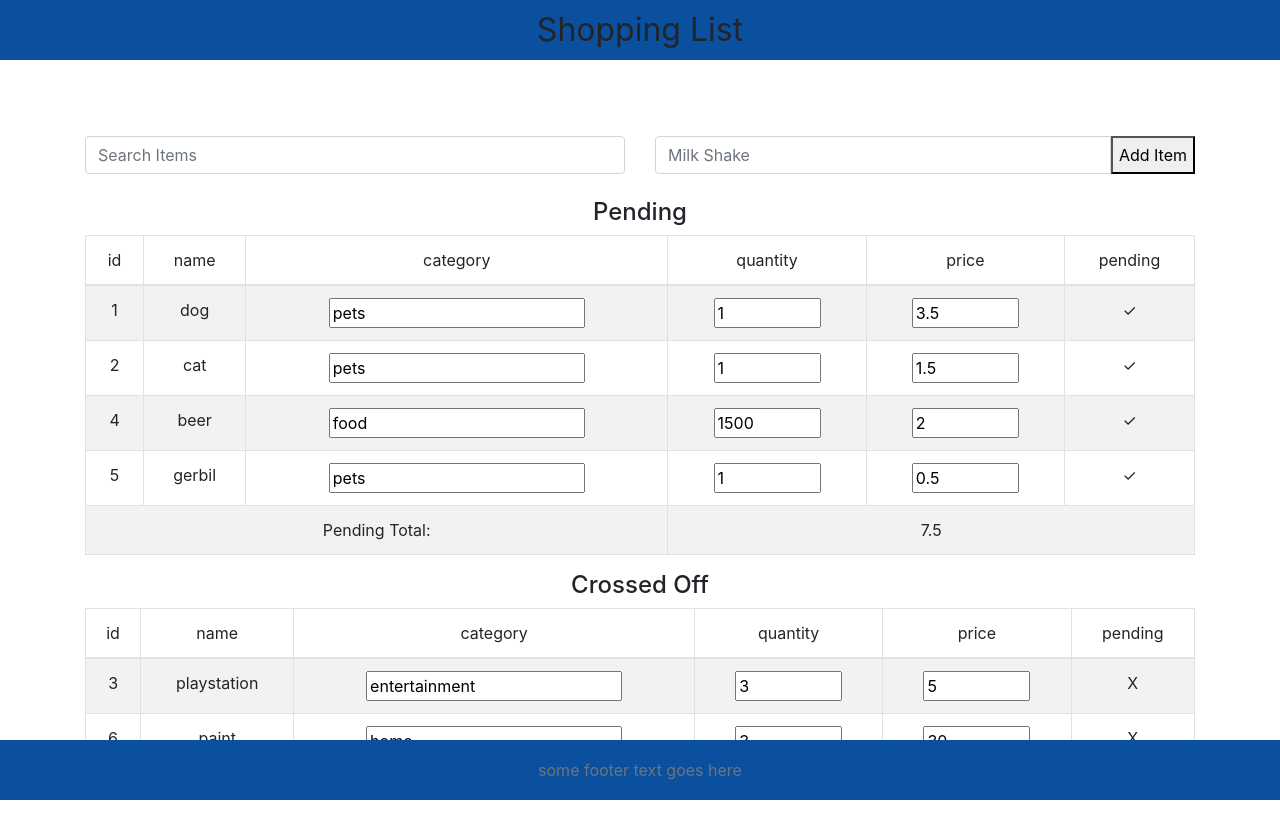
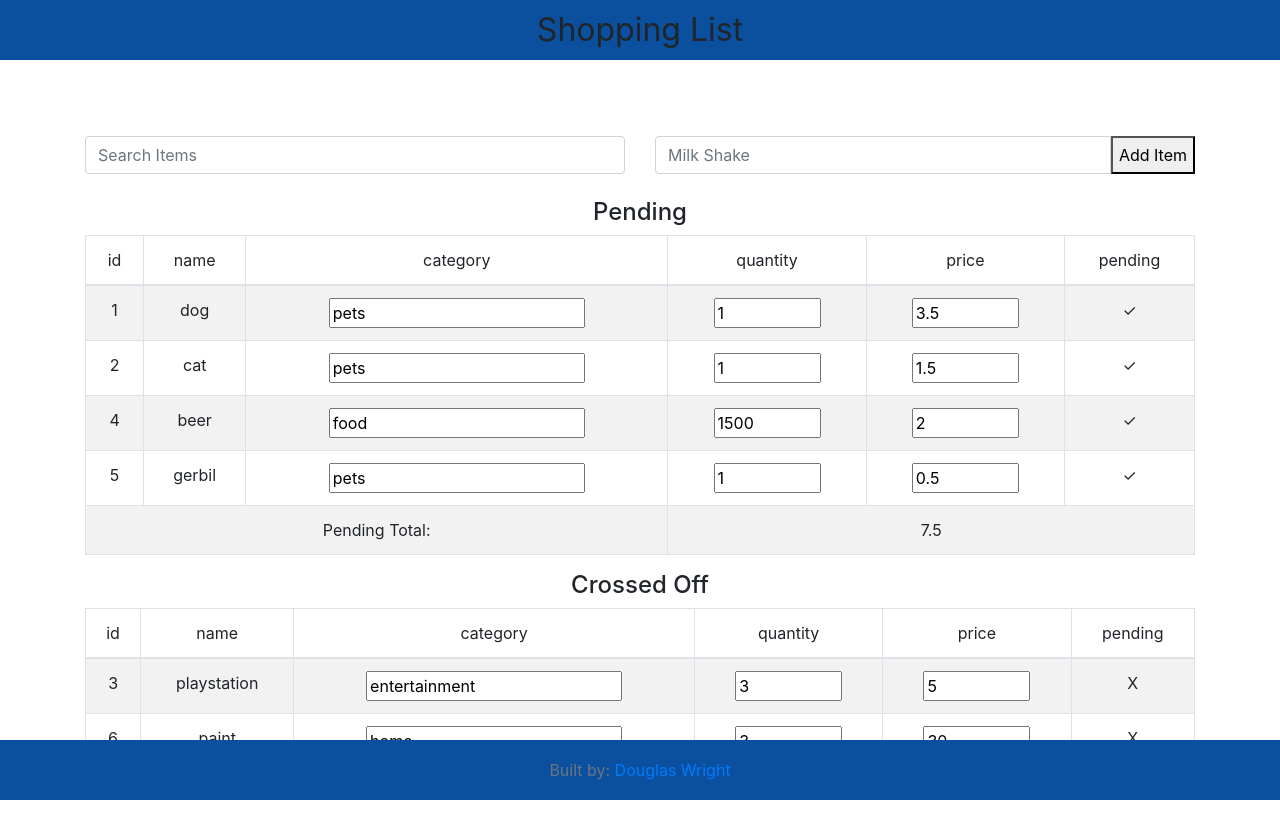
Before and after one commit to Spazcool/riceReactDemo, a React (Create React App) app: page / in a window 1280 px wide. Shown: the top 838 px of the page. Built offline with nearby package versions, Linux system fonts and the light colour scheme.

Commit message:
remove dead code and add alnk to personal site

```diff
--- a/src/components/Footer.js
+++ b/src/components/Footer.js
@@ -1,16 +1,11 @@
 import React from 'react';
-// import Container from 'react-bootstrap/Container';
-// import Row from 'react-bootstrap/Row';
-// import Col from 'react-bootstrap/Col';
 import '../App.css';
 
 function Footer(){
   return(
     <footer className="footer">
       <div className="container">
-        <span className="text-muted">
-          some footer text goes here
-        </span>
+        <span className="text-muted">Built by: <a href="http://www.spazcool.com">Douglas Wright</a></span>
       </div>
     </footer>
   )
```
Also changed, not shown: 1 other file (tests, documents, lock files or other folders).
